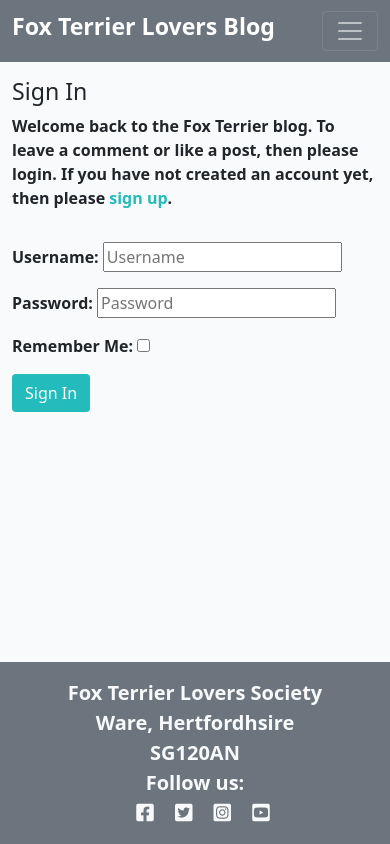
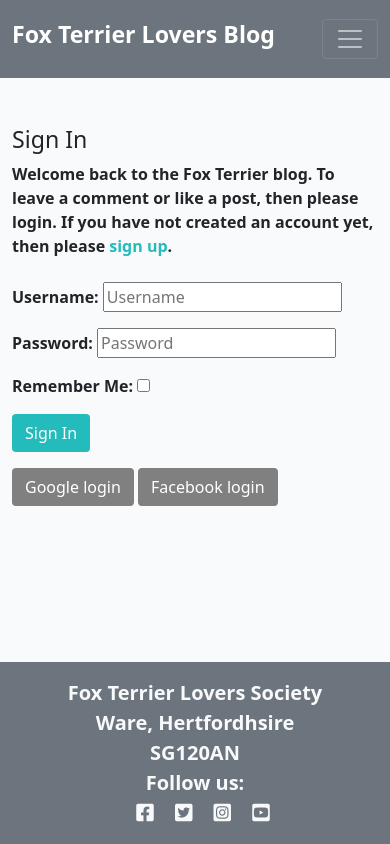
Before and after one commit to Pimmz/Project-4, a Django app: page /accounts/login/ in a window 390 px wide. Run offline with Django 3.2, Linux system fonts and the light colour scheme; some libraries are stand-ins or nearby versions.

Commit message:
Adjusted style of google login

```diff
--- a/templates/allauth/account/login.html
+++ b/templates/allauth/account/login.html
@@ -9,16 +9,18 @@
 
 <div class="container">
     <div class="row">
-        <div class="col-md-8 mt-3 offset-md-2">
+        <div class="col-md-8 mt-5 offset-md-2">
             <h3>{% trans "Sign In" %}</h3>
 
-<p>{% blocktrans %}Welcome back to the Fox Terrier blog. To leave a comment or like a post, then please login. If you have not created an account yet, then please
-<a class="link" href="{{ sign_up }}">sign up</a>.{% endblocktrans %}</p>
+            <p>{% blocktrans %}Welcome back to the Fox Terrier blog. To leave a comment or like a post, then please
+                login. If you have not created an account yet, then please
+                <a class="link" href="{{ sign_up }}">sign up</a>.{% endblocktrans %}
+            </p>
 
         </div>
     </div>
     <div class="row">
-    <div class=".col-md-8 mt-3 offset-md-2">
+        <div class=".col-md-8 mt-2 offset-md-2">
 
             <form class="login" method="POST" action="{% url 'account_login' %}">
                 {% csrf_token %}
@@ -29,6 +31,13 @@
                 <button class="btn btn-signup right" type="submit">{% trans "Sign In" %}</button>
             </form>
         </div>
+        <div class="row" id="signup-form">
+            <div class="col-md-8 mt-3 offset-md-2">
+                <a class="btn btn-1" href="{% provider_login_url "google" %}">Google login</a>
+                <a class="btn btn-1" href="{% provider_login_url "facebook" method="oauth2" %}">Facebook login</a>
             </div>
         </div>
+    </div>
+</div>
+
 {% endblock %}
--- a/templates/allauth/account/signup.html
+++ b/templates/allauth/account/signup.html
@@ -29,8 +29,10 @@
         </div>
     </div>
     <div class="row" id="signup-form">
-        <button class="btn btn-1" type="submit"><a href="{% provider_login_url "google" %}">Google login</a></button>
-        <button class="btn btn-1" type="submit"><a href="{% provider_login_url "facebook" method="oauth2" %}">Facebook login</a></button>
+        <div class="col-md-8 mt-3 offset-md-2">
+            <a class="btn btn-1" href="{% provider_login_url "google" %}">Google login</a>
+            <a class="btn btn-1" href="{% provider_login_url "facebook" method="oauth2" %}">Facebook login</a>
+        </div>
     </div>
 </div>
 
--- a/templates/base.html
+++ b/templates/base.html
@@ -20,7 +20,7 @@
 </head>
 
 <body class="d-flex flex-column h-100 main-bg">
-    <nav class="navbar navbar-expand-lg bg-secondary navbar-dark">
+    <nav class="navbar navbar-expand-lg bg-secondary navbar-dark py-3">
         <div class="container-fluid">
             <a class="navbar-brand" href="{% url 'home' %}">
                 <h3><b>Fox Terrier Lovers Blog</b></h3>
```
Lines whose indentation alone changed are shown as unchanged.
